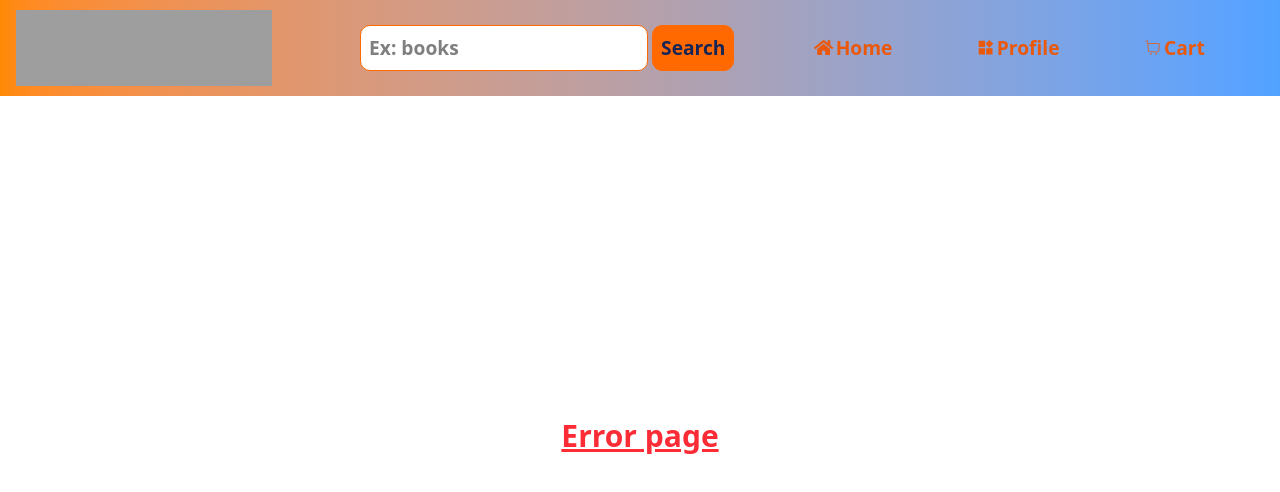
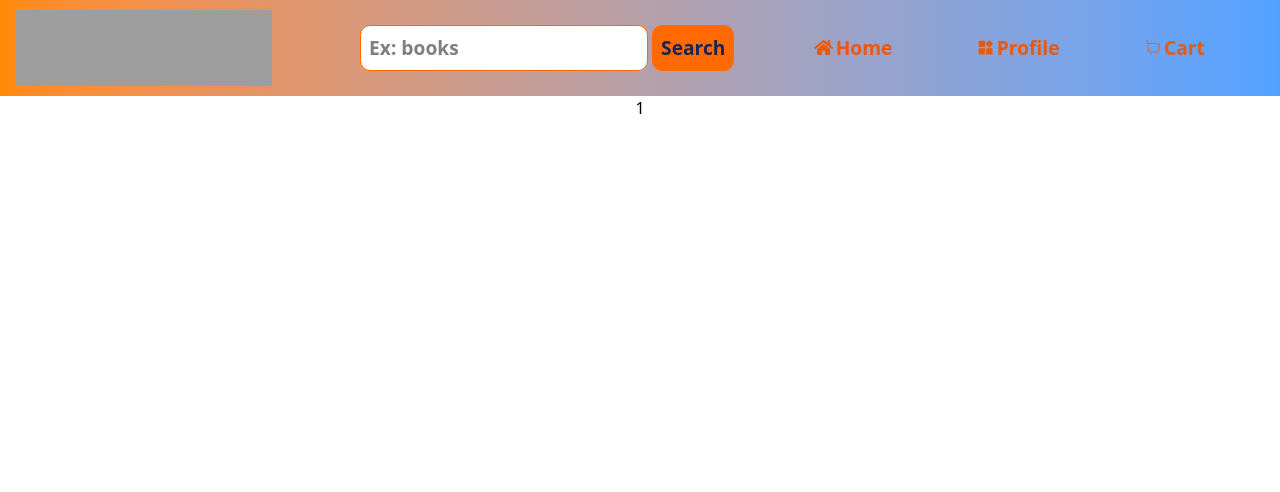
Before and after one commit to MsManish09/ShoppyGlobe_E-com-App, a React (Vite) app: page /product_details/1 in a window 1280 px wide. Shown: the top 492 px of the page. Built offline with nearby package versions, Linux system fonts and the light colour scheme; no server answers; grey boxes are pictures that could not be loaded.

Commit message:
create dynamic routes for individual product details page

```diff
--- a/src/App.jsx
+++ b/src/App.jsx
@@ -10,6 +10,7 @@ import axios from "axios";
 import { Routes, Route } from "react-router-dom";
 import SearchProduct from "./components/SearchProduct";
 import { useEffect, useState } from "react";
+import ProductDetails from "./components/ProductDetails";
 
 
 function App(){
@@ -59,6 +60,7 @@ function App(){
         <Route path='/' element= {<Homebody uniqueCategory={uniqueCategory} />} />
         <Route path='*' element= {<ErrorPage  />} />
         <Route path='/product/:name' element={ <SearchProduct product={product} /> } />
+        <Route path='/product_details/:id' element= {<ProductDetails />} />
       </Routes>
 
     </div>
--- a/src/components/ProductCard.jsx
+++ b/src/components/ProductCard.jsx
@@ -1,11 +1,15 @@
+import { Link } from "react-router-dom"
 
 
 function ProductCard({product}){
 
     return(
-        <div className=" p-4 flex flex-col justify-center items-center border-2 border-solid border-orange-300 bg-orange-50  w-[45%] h-[300px] overflow-hidden flex-wrap lg:w-[22%] md:w-[30%] rounded-[10px] hover:scale-95 hover:border-blue-500 shadow-2xl " >
-            <h1>{product.title}</h1>
-        </div>
+
+        <Link to={`/product_details/:${product.id}`} className="p-4 flex flex-col justify-center items-center border-2 border-solid border-orange-300 bg-orange-50  w-[45%] h-[300px] overflow-hidden flex-wrap lg:w-[22%] md:w-[30%] rounded-[10px] hover:scale-95 hover:border-blue-500 shadow-2xl " >
+            <div className=" " >
+                <h1>{product.title}</h1>
+            </div>
+        </Link>
     )
 }
 
--- /dev/null
+++ b/src/components/ProductDetails.jsx
@@ -0,0 +1,15 @@
+import { useParams } from "react-router-dom"
+
+function ProductDetails(){
+
+    const {id} = useParams()
+    console.log(id)
+
+    return(
+        <div>
+            <h1>{id}</h1>
+        </div>
+    )
+}
+
+export default ProductDetails
```
